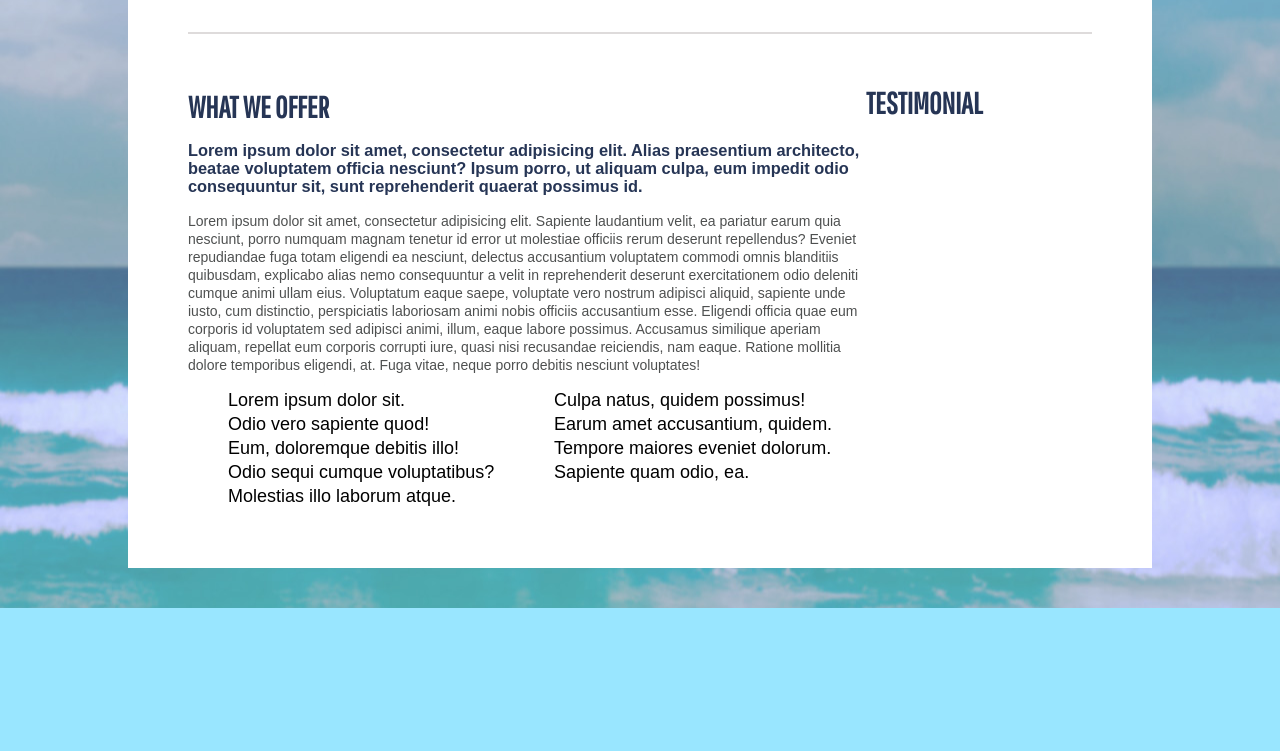
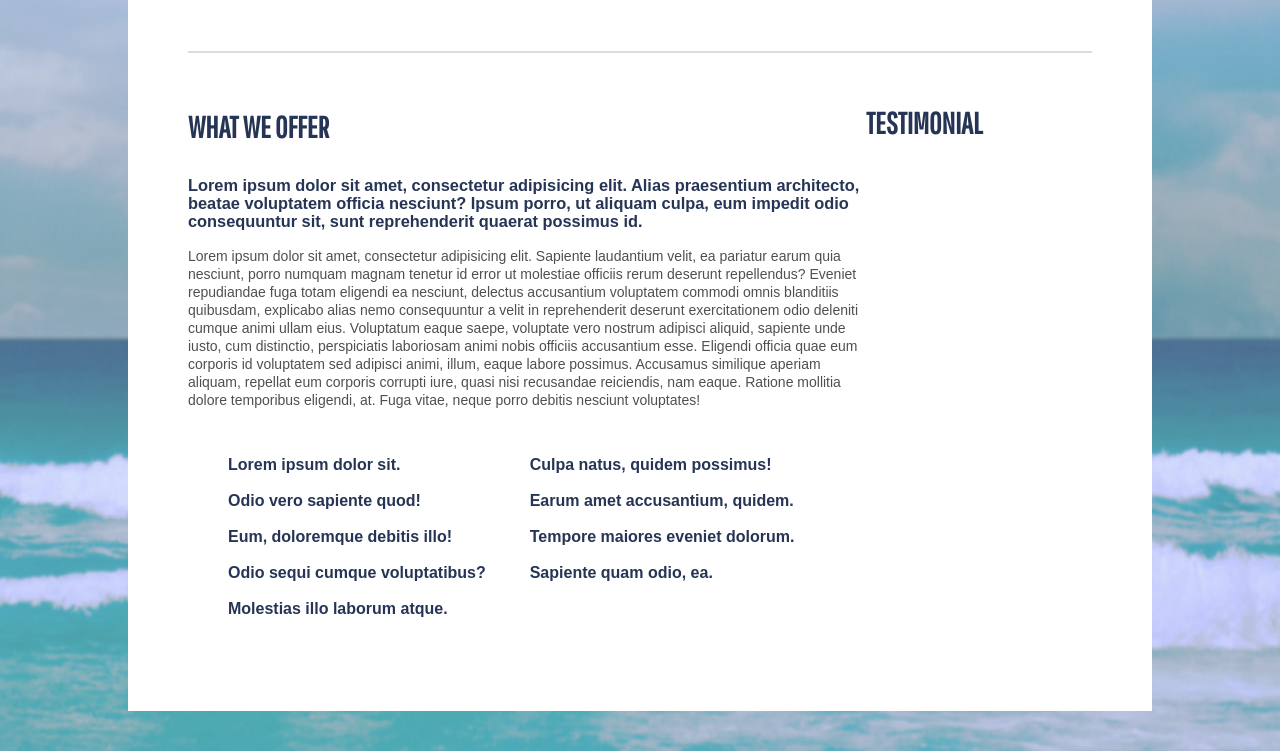
Before and after one commit to Remas-Ulianytskiy/fe-core-hw, a plain HTML site: page module-4/main/index.html in a window 1280 px wide. Shown: the part 631-1382 px from the top of the page. Before the commit the page ends 1239 px from the top, so only its background shows below. Drawn offline with Linux system fonts and the light colour scheme.

Commit message:
change HW module-4 n2

```diff
--- a/module-4/main/css/styles.css
+++ b/module-4/main/css/styles.css
@@ -2,7 +2,7 @@ body {
   margin: 0;
   padding: 0;
   font-size: 15px;
-  font-family: "Arial", sans-serif;
+  font-family: Arial, sans-serif;
   background: rgb(153, 230, 255) url("../img/back.jpg") 50% 50% no-repeat;
 }
 
@@ -18,9 +18,9 @@ body {
 
 .part-one div,
 .part-two div {
+  font-size: 14px;
   vertical-align: top;
   display: inline-block;
-  font-size: 14px;
 }
 
 .part-one div:first-child,
@@ -40,8 +40,7 @@ body {
   border: 1px solid rgb(222 , 219, 219);
 }
 
-/* text decoration */
-h1, h2, h3, ul p {
+h1, h2, h3, ul p  {
   font-weight: bold;
   color: rgb(38, 53, 85);
 }
@@ -49,6 +48,7 @@ h1, h2, h3, ul p {
 h1, h2 {
   font-size: 30px;
   font-weight: bold;
+  margin-bottom: 40px;
   font-family: "Pathway Gothic One", sans-serif;
 }
 
@@ -56,31 +56,17 @@ p {
   color: rgb(78, 80, 80);
 }
 
-/* lists */
-.part-one li::before {
-  content: "";
-  /*width: 10px;*/
-  /*border: 1px solid blue;*/
-  /*border-radius: 50%;*/
-}
-
 .part-two ul {
-  columns: 2;
-  margin: 0 auto;
+  font-size: 16px;
   list-style: none;
-  /*vertical-align: top;*/
-  /*display: inline-block;*/
-}
-
-.part-two li {
+  line-height: 20px;
   vertical-align: top;
-  font-size: 18px;
-  line-height: 24px;
+  display: inline-block;
 }
 
 /* image */
 img {
+  float: left;
   width: 360px;
   margin: 10px 25px 25px 0;
-  float: left;
 }
--- a/module-4/main/index.html
+++ b/module-4/main/index.html
@@ -64,15 +64,17 @@
           Lorem ipsum dolor sit amet, consectetur adipisicing elit. Sapiente laudantium velit, ea pariatur earum quia nesciunt, porro numquam magnam tenetur id error ut molestiae officiis rerum deserunt repellendus? Eveniet repudiandae fuga totam eligendi ea nesciunt, delectus accusantium voluptatem commodi omnis blanditiis quibusdam, explicabo alias nemo consequuntur a velit in reprehenderit deserunt exercitationem odio deleniti cumque animi ullam eius. Voluptatum eaque saepe, voluptate vero nostrum adipisci aliquid, sapiente unde iusto, cum distinctio, perspiciatis laboriosam animi nobis officiis accusantium esse. Eligendi officia quae eum corporis id voluptatem sed adipisci animi, illum, eaque labore possimus. Accusamus similique aperiam aliquam, repellat eum corporis corrupti iure, quasi nisi recusandae reiciendis, nam eaque. Ratione mollitia dolore temporibus eligendi, at. Fuga vitae, neque porro debitis nesciunt voluptates!
         </p>
         <ul>
-          <li>Lorem ipsum dolor sit.</li>
-          <li>Odio vero sapiente quod!</li>
-          <li>Eum, doloremque debitis illo!</li>
-          <li>Odio sequi cumque voluptatibus?</li>
-          <li>Molestias illo laborum atque.</li>
-          <li>Culpa natus, quidem possimus!</li>
-          <li>Earum amet accusantium, quidem.</li>
-          <li>Tempore maiores eveniet dolorum.</li>
-          <li>Sapiente quam odio, ea.</li>
+          <li><p>Lorem ipsum dolor sit.</p></li>
+          <li><p>Odio vero sapiente quod!</p></li>
+          <li><p>Eum, doloremque debitis illo!</p></li>
+          <li><p>Odio sequi cumque voluptatibus?</p></li>
+          <li><p>Molestias illo laborum atque.</p></li>
+        </ul>
+        <ul>
+          <li><p>Culpa natus, quidem possimus!</p></li>
+          <li><p>Earum amet accusantium, quidem.</p></li>
+          <li><p>Tempore maiores eveniet dolorum.</p></li>
+          <li><p>Sapiente quam odio, ea.</p></li>
         </ul>
       </div>
       <!-- Second column -->
```
